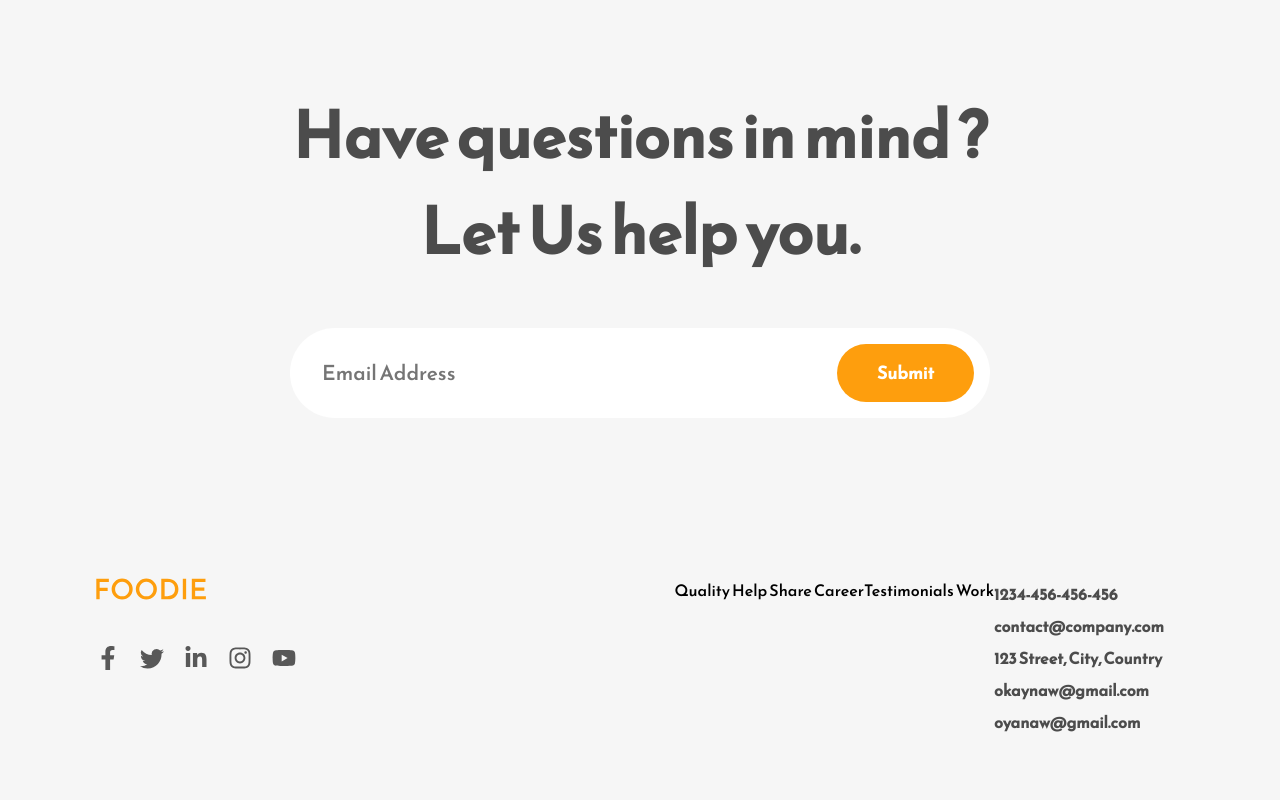
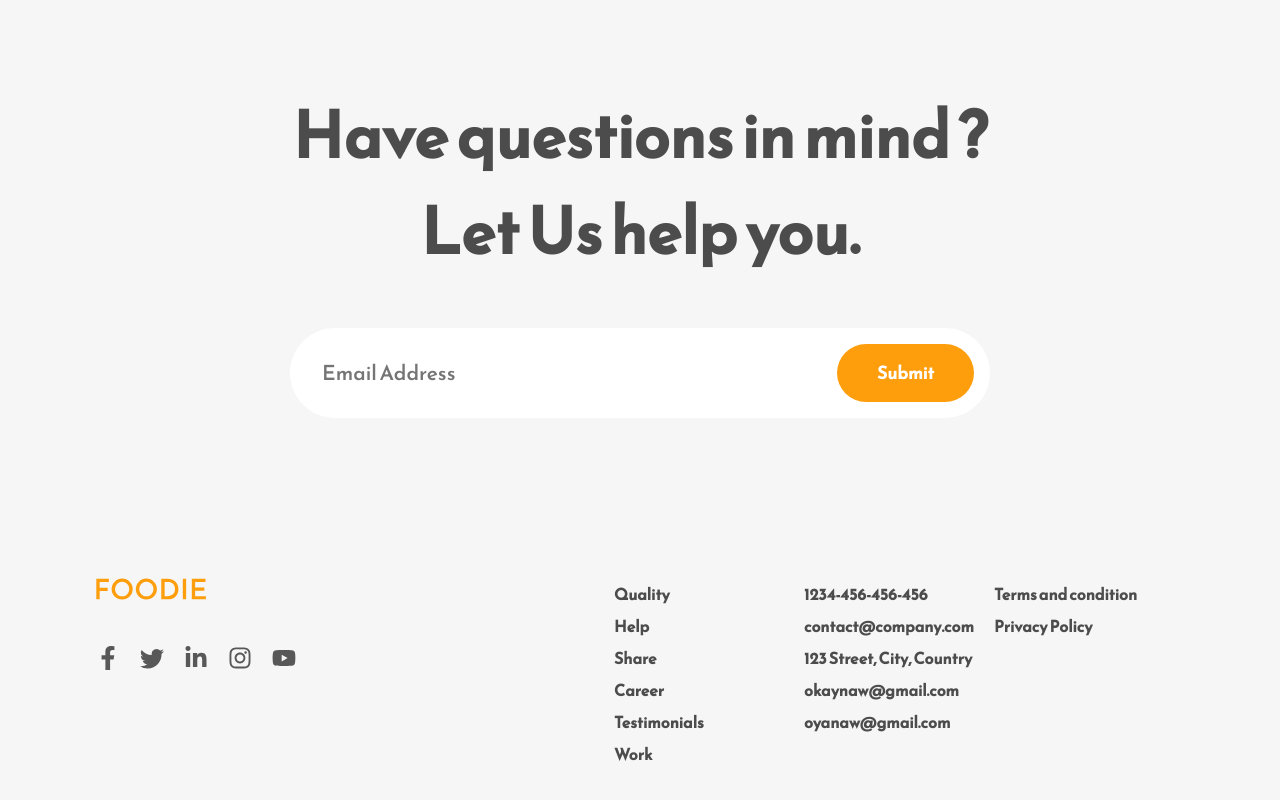
Before and after one commit to Developerfiyin/react-project-1, a React (Vite) app: page / in a window 1280 px wide. Shown: the part 3832-4632 px from the top of the page. Built offline with nearby package versions, Linux system fonts and the light colour scheme.

Commit message:
Updated footer.jsx

```diff
--- a/src/Components/Footer.jsx
+++ b/src/Components/Footer.jsx
@@ -24,7 +24,7 @@ const Footer = () => {
          </div>
     </div>
     <div className='footer-section-two'>
-        <div className='footer-section-column'>
+        <div className='footer-section-columns'>
             <span> Quality </span>
             <span> Help </span>
             <span> Share </span>
@@ -41,6 +41,11 @@ const Footer = () => {
           <span>oyanaw@gmail.com</span>
         </div>
 
+        <div className='footer-section-columns'>
+          <span>Terms and condition</span>
+          <span>Privacy Policy </span>
+
+        </div>
     </div>
 </div>
 
```
